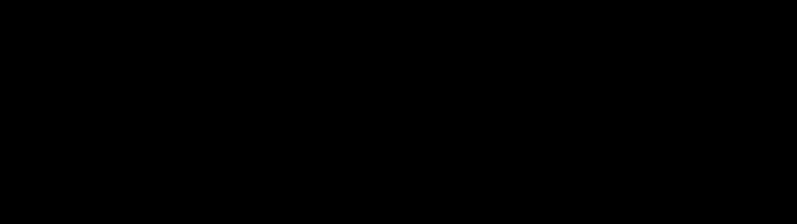
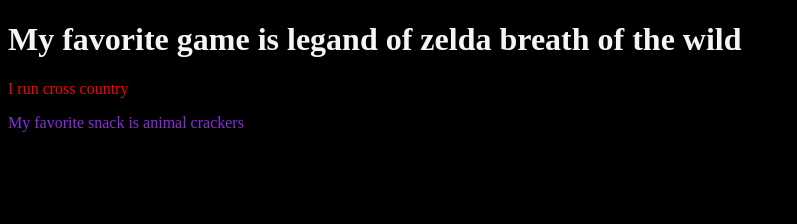
Before and after one commit to Chris-Waldron/Chris-Waldron.github.io, a website: page About.html in a window 1280 px wide. Shown: the whole page, without its empty margins (0-797 px from the left). Drawn offline with Linux system fonts and the light colour scheme.

Commit message:
about page

```diff
--- a/About.html
+++ b/About.html
@@ -1,11 +1,20 @@
 <!DOCTYPE html>
-<head>
-    <title> All about me</title>
-</head>
-<div>
+<html>
+    <head>
+        <title> All about me</title>
+    </head>
     <body style="background-color: black;">
-      <h1 style="height: 200px;" > This is a page about me!</h1>
-</div>
-<body style="background-color: black;">
+          <h1 id="2" style=" color: whitesmoke;" > This is a page about me!</h1>
+            <p id= "1"  style="color: red;"> I have two dogs. They are both Miniature Schnauzers. Miniature Schnauzers were made to hunt mice. They are from Germany</p>
+            <p id="3" style="color: blueviolet;"> my favorite food is steak</p>
+        <script>
+                const a = document.getElementById("1")
+                a.innerHTML = "I run cross country "
+                const b = document.getElementById("2")
+                b.innerHTML = "My favorite game is legand of zelda breath of the wild"
+                const c = document.getElementById("3")
+                c.innerHTML = "My favorite snack is animal crackers"
 
-</body>
+         </script>
+    </body>
+</html>
```
Also changed, not shown: about.html (+17 -8 lines), index.html (+4 -4 lines).
